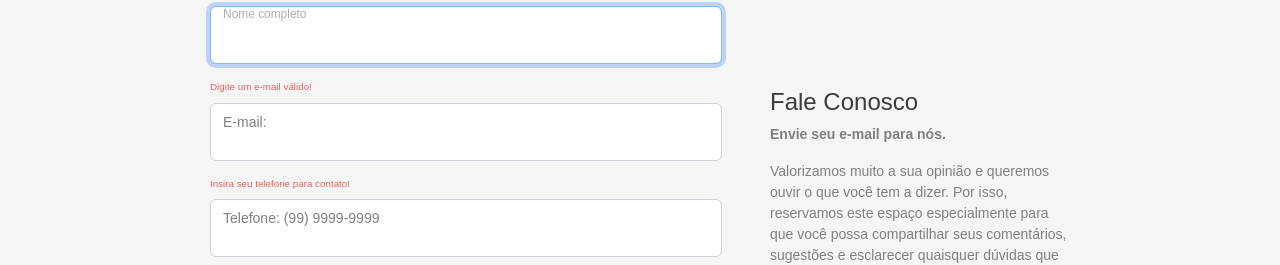
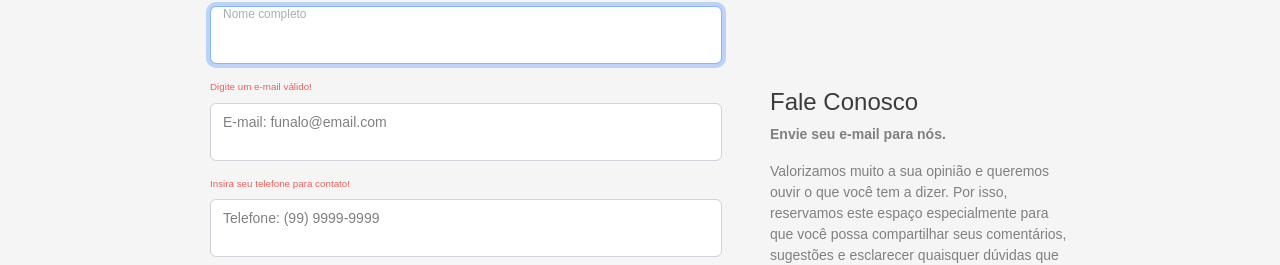
Before and after one commit to felipe-seabra/kifol-fertilizantes, a React (Create React App) app: page /contato in a window 1280 px wide. Shown: the part 231-496 px from the top of the page. Built offline with nearby package versions, Linux system fonts and the light colour scheme; the HTML template or start-up script is replaced by a standard one.

Commit message:
fix: replace text label form

```diff
--- a/src/components/Form/index.tsx
+++ b/src/components/Form/index.tsx
@@ -101,7 +101,7 @@ function Form() {
               isValid={verifyFieldEmail(formValues.email)}
               text="Digite um e-mail válido!"
             />
-            <FloatingLabel label="E-mail:" className="mb-3">
+            <FloatingLabel label="E-mail: funalo@email.com" className="mb-3">
               <BootstrapForm.Control
                 type="email"
                 placeholder="name@example.com"
@@ -133,7 +133,7 @@ function Form() {
               isValid={verifyFieldMessage(formValues.message)}
               text="Insira uma mensagem!"
             />
-            <FloatingLabel label="Deixe sua mensagem aqui" className="mb-3">
+            <FloatingLabel label="Deixe sua mensagem aqui." className="mb-3">
               <BootstrapForm.Control
                 as="textarea"
                 placeholder="Deixe sua mensagem aqui"
```
